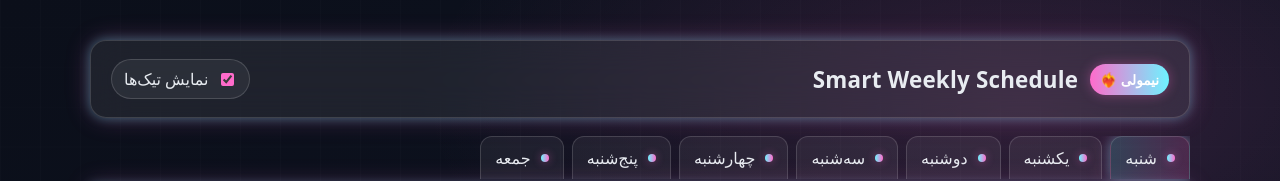
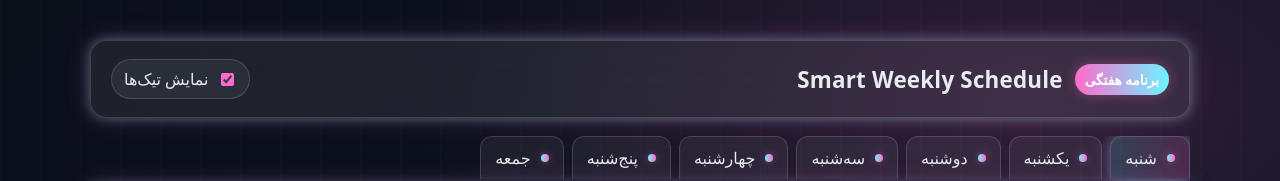
Before and after one commit to Nima-Shaheswarzadeh/Smartule-weekly-schedule, a plain HTML site: page index.html in a window 1280 px wide. Shown: the top 181 px of the page. Drawn offline with Linux system fonts and the light colour scheme.

Commit message:
Update index.html

```diff
--- a/index.html
+++ b/index.html
@@ -160,7 +160,7 @@
   <div class="container" id="app">
     <div class="header">
       <div class="title">
-        <span class="badge">نیمولی ❤️‍🔥</span>
+        <span class="badge">برنامه هفتگی</span>
         <h1 aria-label="برنامه هفتگی">Smart Weekly Schedule</h1>
       </div>
       <div class="controls">
```
